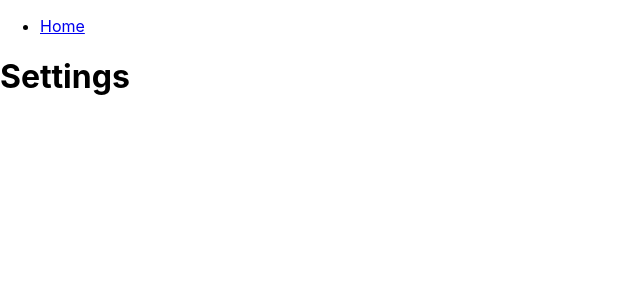
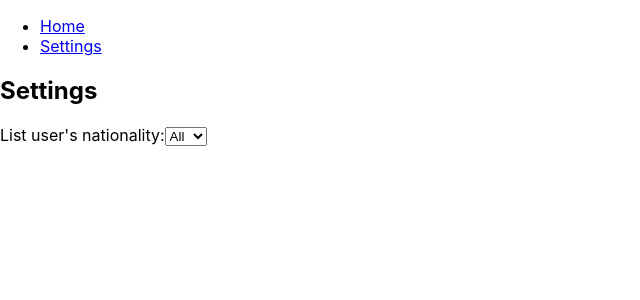
Before and after one commit to Arturszott/addressbook, a React (Create React App) app: page /settings in a window 1280 px wide. Shown: the top 300 px of the page, without its empty margins (0-640 px from the left). Built offline with nearby package versions, Linux system fonts and the light colour scheme.

Commit message:
Add Settings page

```diff
--- a/src/App.js
+++ b/src/App.js
@@ -25,9 +25,9 @@ export default function App() {
               <li>
                 <Link to="/">Home</Link>
               </li>
-              {/* <li>
+              <li>
                 <Link to="/settings">Settings</Link>
-              </li> */}
+              </li>
             </ul>
           </nav>
         </header>
--- a/src/features/settings/SettingsPage.js
+++ b/src/features/settings/SettingsPage.js
@@ -1,5 +1,42 @@
-import React from 'react';
+import React, { useCallback } from 'react';
+import { connect } from 'react-redux';
 
-export default function SettingsPage() {
-  return <h1>Settings</h1>;
+import { selectNationality } from './slice';
+
+const nationalities = ['CH', 'ES', 'FR', 'GB'];
+
+export function SettingsPage({ selectNationality, selectedNationality }) {
+  const onChange = useCallback(
+    (event) => {
+      selectNationality(event.target.value);
+    },
+    [selectNationality],
+  );
+
+  return (
+    <section>
+      <h1>Settings</h1>
+      <label>
+        List user's nationality:
+        <select value={selectedNationality} onChange={onChange}>
+          <option value="">All</option>
+          {nationalities.map((nationality) => {
+            return (
+              <option value={nationality} key={nationality}>
+                {nationality}
+              </option>
+            );
+          })}
+        </select>
+      </label>
+    </section>
+  );
 }
+
+const mapStateToProps = (state) => {
+  return {
+    selectedNationality: state.settings.nationality,
+  };
+};
+
+export default connect(mapStateToProps, { selectNationality })(SettingsPage);
--- /dev/null
+++ b/src/features/settings/slice.js
@@ -0,0 +1,15 @@
+import { createSlice } from '@reduxjs/toolkit';
+
+const slice = createSlice({
+  name: 'settings',
+  initialState: { nationality: '' },
+  reducers: {
+    selectNationality(state, action) {
+      state.nationality = action.payload;
+    },
+  },
+});
+
+export const { selectNationality } = slice.actions;
+
+export default slice.reducer;
--- a/src/rootReducer.js
+++ b/src/rootReducer.js
@@ -1,7 +1,9 @@
 import list from './features/list/slice';
 import details from './features/details/slice';
+import settings from './features/settings/slice';
 
 export default {
   users: list,
   user: details,
+  settings,
 };
```
Also changed, not shown: 2 other files (tests, documents, lock files or other folders).
